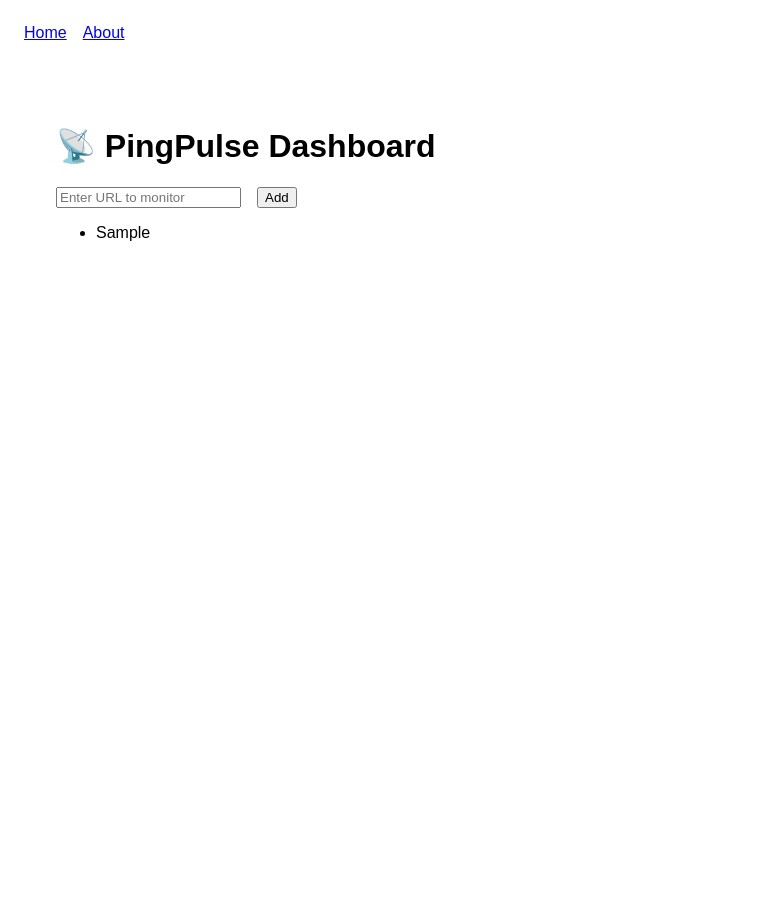
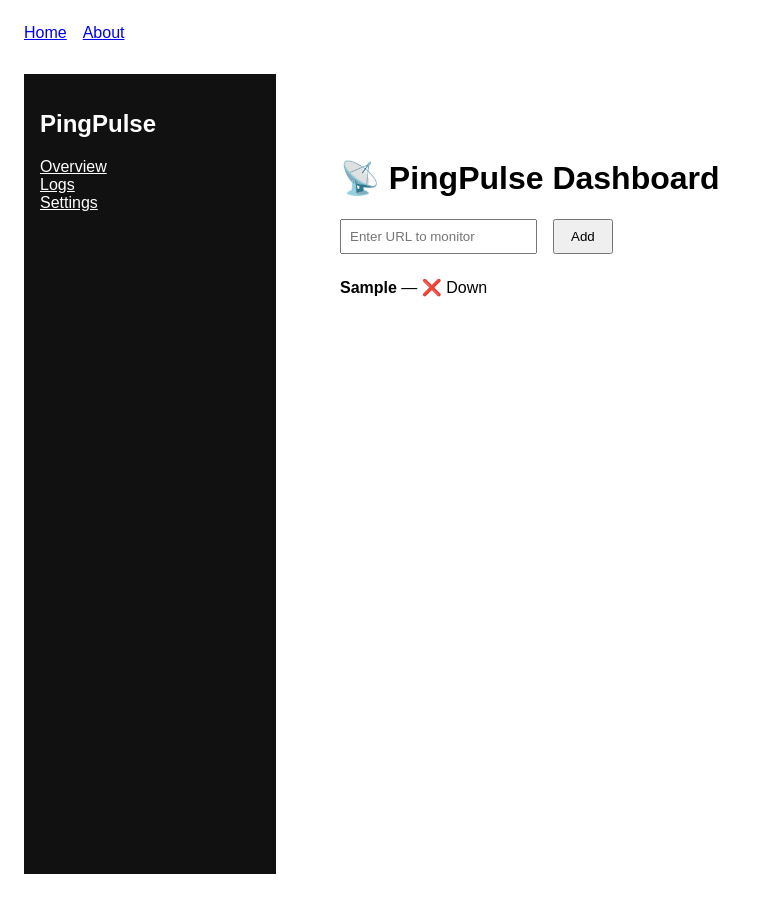
Before and after one commit to ArindamBiswas10/pingpulse, a Next.js app in the folder apps/web/: page /dashboard in a window 1280 px wide. Both pictures are taken after typing "Sample" into the empty fields and a click on the button "Add". Shown: the whole page, without its empty margins (0-757 px from the left). Before the commit the page ends 800 px from the top, so only its background shows below. Built offline with nearby package versions, Linux system fonts and the light colour scheme.

Commit message:
feat: add simulated status and indicators to dashboard URLs

```diff
--- /dev/null
+++ b/apps/web/app/dashboard/layout.tsx
@@ -0,0 +1,22 @@
+export default function DashboardLayout({ children }: { children: React.ReactNode }) {
+  return (
+    <div style={{ display: 'flex', minHeight: '100vh' }}>
+      {/* Sidebar */}
+      <aside style={{ width: '220px', background: '#111', color: '#fff', padding: '1rem' }}>
+        <h2>PingPulse</h2>
+        <nav>
+          <ul style={{ listStyle: 'none', padding: 0 }}>
+            <li><a href="/dashboard" style={{ color: '#fff' }}>Overview</a></li>
+            <li><a href="/dashboard/logs" style={{ color: '#fff' }}>Logs</a></li>
+            <li><a href="/dashboard/settings" style={{ color: '#fff' }}>Settings</a></li>
+          </ul>
+        </nav>
+      </aside>
+
+      {/* Main content */}
+      <div style={{ flex: 1, padding: '2rem' }}>
+        {children}
+      </div>
+    </div>
+  );
+}
--- a/apps/web/app/dashboard/page.tsx
+++ b/apps/web/app/dashboard/page.tsx
@@ -14,6 +14,8 @@ export default function Dashboard() {
     }
   };
 
+  const getStatus = () => (Math.random() > 0.5 ? '✅ Up' : '❌ Down');
+
   return (
     <main style={{ padding: '2rem' }}>
       <h1>📡 PingPulse Dashboard</h1>
@@ -23,14 +25,16 @@ export default function Dashboard() {
           placeholder="Enter URL to monitor"
           value={url}
           onChange={(e) => setUrl(e.target.value)}
-          style={{ marginRight: '1rem' }}
+          style={{ marginRight: '1rem', padding: '0.5rem' }}
         />
-        <button type="submit">Add</button>
+        <button type="submit" style={{ padding: '0.5rem 1rem' }}>Add</button>
       </form>
 
-      <ul style={{ marginTop: '1rem' }}>
+      <ul style={{ marginTop: '1.5rem', listStyle: 'none', padding: 0 }}>
         {urls.map((u, i) => (
-          <li key={i}>{u}</li>
+          <li key={i} style={{ marginBottom: '0.75rem' }}>
+            <strong>{u}</strong> — <span>{getStatus()}</span>
+          </li>
         ))}
       </ul>
     </main>
```
